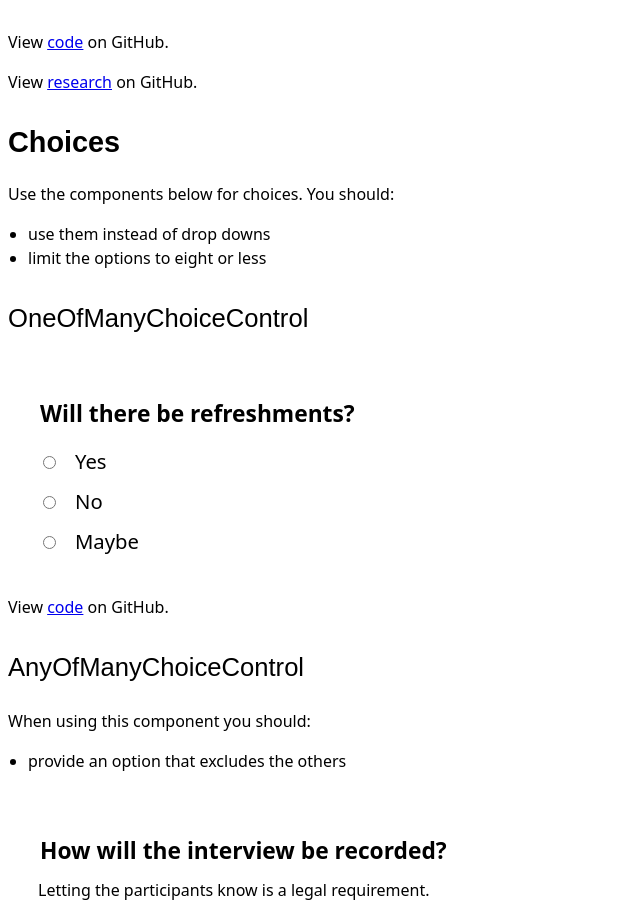
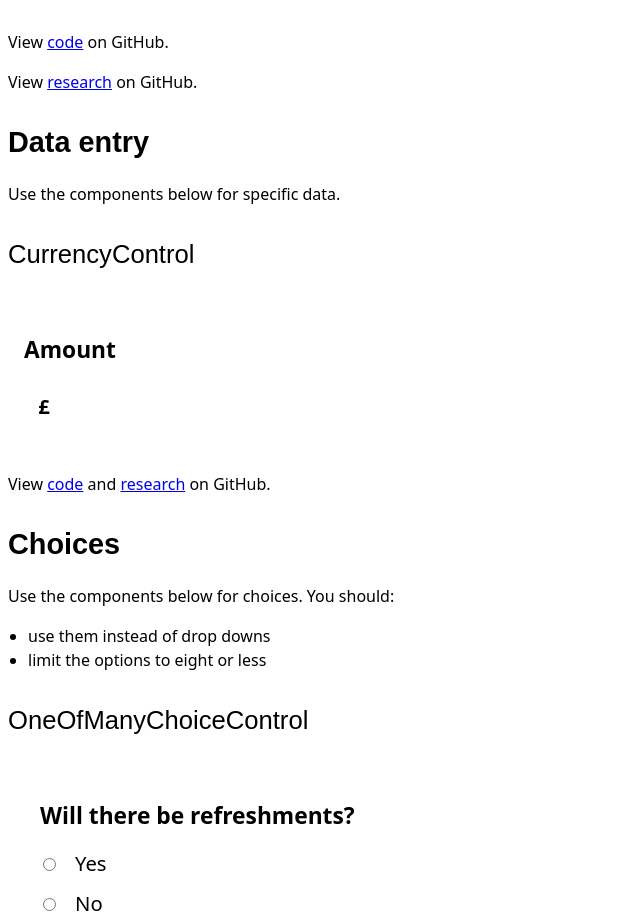
Before and after one commit to barnardos/design-system, a Gatsby app: page /guidance/requesting-information in a window 1280 px wide. Shown: the part 1340-2261 px from the top of the page, without its empty margins (0-640 px from the left). Built offline with nearby package versions, Linux system fonts and the light colour scheme.

Commit message:
Add CurrencyControl

```diff
--- /dev/null
+++ b/src/components/CurrencyControl/index.css
@@ -0,0 +1,69 @@
+@import "../../custom-properties.css";
+
+/** @define CurrencyControl; */
+
+.CurrencyControl-label {
+  display: block;
+  font: 600 var(--type-3)/1.75rem system-ui;
+}
+
+.CurrencyControl-hint {
+  color: color(var(--black) tint(30%));
+  font: 300 var(--type-0)/1.5rem system-ui;
+}
+
+.CurrencyControl-validation {
+  margin-top: 0.5rem;
+}
+
+.CurrencyControl-validationInner {
+  color: var(--red);
+  font: 600 var(--type-0)/1.5rem system-ui;
+}
+
+.CurrencyControl-prefixAndElement {
+  display: flex;
+  margin-top: 0.5rem;
+}
+
+.CurrencyControl-prefix {
+  align-items: center;
+  background: color(var(--black) tint(90%));
+  display: flex;
+  flex: 0 0 2.5rem;
+  font: 600 var(--type-2)/1.75rem system-ui;
+  justify-content: center;
+}
+
+.CurrencyControl-element {
+  -moz-appearance: textfield; /* stylelint-disable-line property-no-vendor-prefix */
+  appearance: none;
+  border: none;
+  border-radius: 0;
+  box-shadow: inset 0 0 0 1px var(--black),
+    inset 0.25rem 0.25rem color(var(--black) tint(80%));
+  font: 300 var(--type-2)/1.75rem system-ui;
+  max-width: 100%;
+  padding: 0.5rem 0.75rem;
+  width: 8rem;
+}
+
+.CurrencyControl-element::-webkit-inner-spin-button,
+.CurrencyControl-element::-webkit-outer-spin-button {
+  appearance: none;
+  margin: 0;
+}
+
+/**
+ * errored
+ */
+
+.CurrencyControl--errored {
+  box-shadow: inset 0.25rem 0 0 var(--red);
+  padding-left: 1rem;
+}
+
+.CurrencyControl--errored .CurrencyControl-element {
+  box-shadow: inset 0 0 0 1px var(--red),
+    inset 0.25rem 0.25rem color(var(--red) tint(80%));
+}
--- /dev/null
+++ b/src/components/CurrencyControl/index.js
@@ -0,0 +1,59 @@
+import PropTypes from "prop-types";
+import React from "react";
+
+import "./index.css";
+
+const CurrencyControl = ({
+  currency,
+  errored,
+  hint,
+  id,
+  label,
+  max,
+  min,
+  validation
+}) => {
+  const className = `CurrencyControl ${
+    errored ? "CurrencyControl--errored" : ""
+  }`;
+  return (
+    <div className={className}>
+      <label className="CurrencyControl-label" htmlFor={id}>
+        {label}
+      </label>
+      {hint && <p className="CurrencyControl-hint">{hint}</p>}
+      {validation && (
+        <p className="CurrencyControl-validation">
+          <strong className="CurrencyControl-validationInner">
+            {validation}
+          </strong>
+        </p>
+      )}
+      <div className="CurrencyControl-prefixAndElement">
+        <p className="CurrencyControl-prefix">{currency}</p>
+        <input
+          className="CurrencyControl-element"
+          name={id}
+          id={id}
+          type="number"
+          min={min}
+          max={max}
+          step=".01"
+        />
+      </div>
+    </div>
+  );
+};
+
+CurrencyControl.propTypes = {
+  currency: PropTypes.string.isRequired,
+  errored: PropTypes.bool,
+  hint: PropTypes.string,
+  id: PropTypes.string.isRequired,
+  label: PropTypes.string.isRequired,
+  min: PropTypes.number,
+  max: PropTypes.number,
+  validation: PropTypes.string
+};
+
+export default CurrencyControl;
--- a/src/pages/guidance/requesting-information.js
+++ b/src/pages/guidance/requesting-information.js
@@ -4,6 +4,7 @@ import React from "react";
 import AnyOfManyChoiceControl from "../../components/AnyOfManyChoiceControl";
 import Breadcrumbs from "../../components/Breadcrumbs";
 import ChoiceControl from "../../components/ChoiceControl";
+import CurrencyControl from "../../components/CurrencyControl";
 import HeadingOne from "../../components/HeadingOne";
 import HeadingTwo from "../../components/HeadingTwo";
 import Link from "../../components/Link";
@@ -98,6 +99,23 @@ const Pages = () => (
     <Paragraph>
       {`View `}
       <Link href="https://github.com/barnardos/design-system/issues/65">{`research`}</Link>
+      {` on GitHub.`}
+    </Paragraph>
+    <HeadingOne>{`Data entry`}</HeadingOne>
+    <Paragraph>{`Use the components below for specific data.`}</Paragraph>
+    <HeadingTwo>{`CurrencyControl`}</HeadingTwo>
+    <div className="Pages-example">
+      <CurrencyControl
+        currency="£"
+        id="currency-control-example"
+        label="Amount"
+      />
+    </div>
+    <Paragraph>
+      {`View `}
+      <Link href="https://github.com/barnardos/design-system/tree/master/src/components/CurrencyControl">{`code`}</Link>
+      {` and `}
+      <Link href="https://github.com/barnardos/design-system/issues/160">{`research`}</Link>
       {` on GitHub.`}
     </Paragraph>
     <HeadingOne>{`Choices`}</HeadingOne>
```
